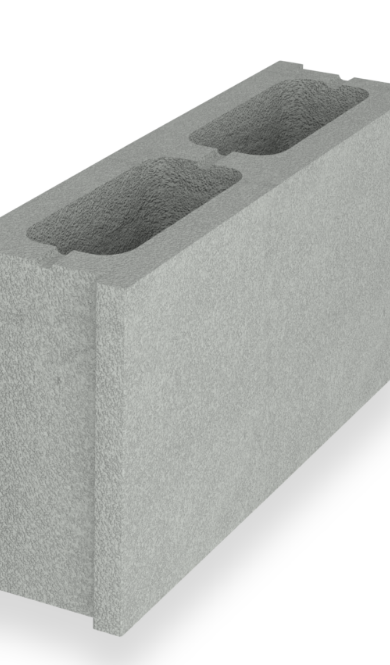
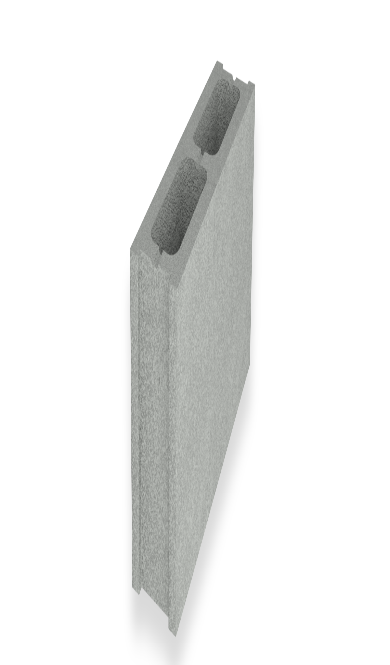
Before and after one commit to BMISYSTEM/contrubloques-adoquines, a Next.js app: page /bloques in a window 390 px wide. Shown: the part 1799-2464 px from the top of the page. Built offline with nearby package versions, Linux system fonts and the light colour scheme.

Commit message:
se carga ajuste a mobil

```diff
--- a/components/bloques/SeleccionRender.tsx
+++ b/components/bloques/SeleccionRender.tsx
@@ -6,8 +6,7 @@ export const SeleccionRender = () => {
     const [render,setRender] = useState(1)
   return (
     <section className="w-full h-screen bg-blue-300 relative flex items-center justify-center">
-
-        <Image src={render === 1 ? "/bloque-p.png" : render === 2 ? "/bloque-m.png" : "/bloque-g.png" } width={1000} height={1000} alt="imagen de bloque" className="w-full h-full object-cover"/>
+        <Image src={render === 1 ? "/bloque-p.png" : render === 2 ? "/bloque-m.png" : "/bloque-g.png" } width={1000} height={1000} alt="imagen de bloque" className="w-full h-full md:object-cover object-center"/>
         <div className="absolute bottom-20 flex flex-wrap justify-center items-center gap-5 ">
           <button onClick={()=>setRender(1)} className={render === 1 ? "px-3 py-1 rounded bg-black text-white transition-all hover:opacity-80 cursor-pointer" :
             "px-3 py-1 rounded bg-slate-300 text-slate-800 transition-all hover:opacity-80 cursor-pointer"
```
